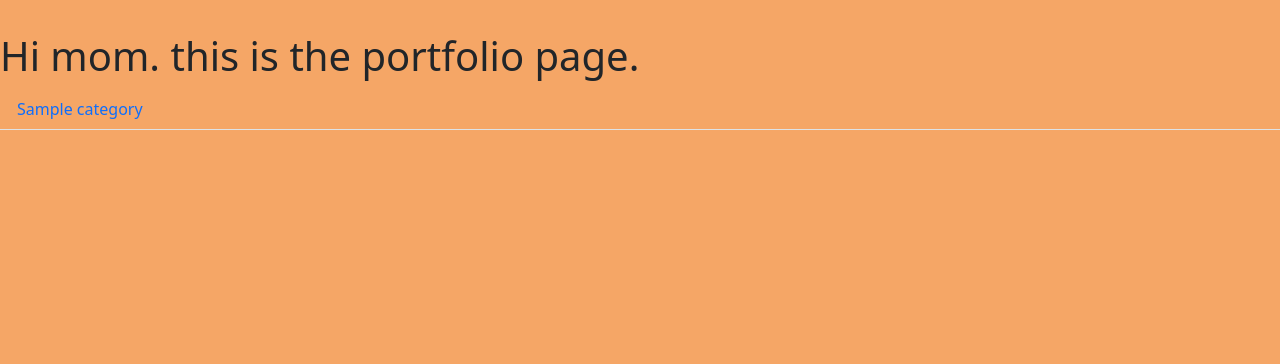
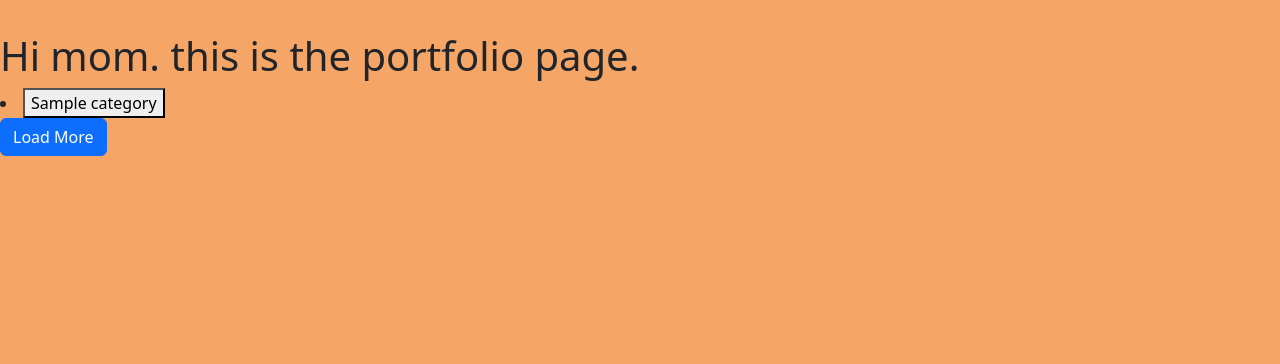
Before and after one commit to loganhuber/whats-your-medium, a Flask app: page /portfolio in a window 1280 px wide. Shown: the part 56-420 px from the top of the page. Run offline with Flask 3, Linux system fonts and the light colour scheme; tables that the repository leaves empty hold one stand-in row (values such as "Sample post"); some libraries are stand-ins or nearby versions; some web fonts are replaced.

Commit message:
chore/portfolio front end properly fetching more images when requested. btw I hate javascript

```diff
--- a/routes.py
+++ b/routes.py
@@ -96,7 +96,8 @@
             )
 
         return jsonify({
-            "html" : html
+            "html" : html,
+            "count" : len(images)
         })
 
 
--- a/static/javascript/portfolio.js
+++ b/static/javascript/portfolio.js
@@ -1,63 +1,41 @@
-document.addEventListener('DOMContentLoaded', function() {
-    openSelectedCategory()
-    loadImgs()
+// this script handles all the image stuff on portfolio.html
 
-    document.addEventListener('click', e => openModalOnImageClick(e))
+// elements
+const modal = document.getElementById('modal-center');
+const modalImage = document.getElementById('modal-image');
+const modalTitle = document.getElementById('modal-title');
+const container = document.querySelector('.masonry-container')
+const loadBtn = document.querySelector('.load-more-btn');
 
-    function initMasonry(container) {
-        imagesLoaded(container, function() {
-            new Masonry(container, {
-                percentPosition: true,
-                itemSelector: '.portfolio-image-container'
-            });
-        });
-    }
+// paired with getMoreImages to choose how many more pictures to grab
+const offsets = {} // example {current_id:10}
 
-    // Initialize masonry for all containers after images load
-    const masonryContainers = document.querySelectorAll('.masonry-container');
-    masonryContainers.forEach(container => {
-        initMasonry(container);
-    });
+// grabs the image and description for the modal
+function handleModal(e) {
+    const link = e.target.closest(".img-link")
+    if (!link) return;
+    const imgSrc = link.getAttribute('data-img-src');
+    const description = link.getAttribute('data-img-description');
+    console.log("description:", description);
+    modalImage.src = imgSrc;
+    const modalDescription = document.getElementById('modal-description');
+    modalDescription.textContent = description;
+}
 
-    // Reinitialize masonry when tabs are shown
-    const tabElements = document.querySelectorAll('button[data-bs-toggle="tab"]');
-    tabElements.forEach(tab => {
-        tab.addEventListener('shown.bs.tab', function (event) {
-            const targetId = event.target.getAttribute('data-bs-target');
-            const targetContainer = document.querySelector(targetId + ' .masonry-container');
-            if (targetContainer) {
-                initMasonry(targetContainer);
-            }
+// handles the bootstrap masonry layout
+function initMasonry(container) {
+    imagesLoaded(container, function() {
+        new Masonry(container, {
+            percentPosition: true,
+            itemSelector: '.portfolio-image-container'
         });
     });
+}
 
-
-    const offsets = {}
-
-    const loadBtns = document.querySelectorAll(".load-more-btn")
-    loadBtns.forEach((btn) => {
-        btn.addEventListener('click', async () => {
-            const category_id = btn.dataset.categoryId;
-            offsets[category_id] = 2
-            const response = await fetch(
-                `portfolio/load-more?category_id=${category_id}&offset=${offsets[category_id]}`
-            )
-            const data = await response.json()
-            // console.log(data)
-            const container = document.querySelector(`.masonry-container[data-category-id="${category_id}"]`)
-
-            container.insertAdjacentHTML('beforeend', data.html)
-            offsets[category_id] += 2
-            initMasonry(container)
-            loadImgs()
-        })
-    })
-});
-
-
+// page starts with low rez placeholders
+// after page loads this swaps for the real image
 function loadImgs() {
   const imgs = document.querySelectorAll('.portfolio-image');
-
   imgs.forEach((img) => {
     const show = () => {
       requestAnimationFrame(() => {
@@ -73,34 +51,33 @@
   });
 }
 
-// Function to open modal when an image is clicked
-function openModalOnImageClick(e) {
-    // e.preventDefault();
-    const modal = document.getElementById('modal-center');
-    const modalImage = document.getElementById('modal-image');
-    const modalTitle = document.getElementById('modal-title');
+// aka -- load more button
+async function getMoreImages() {
+    const categoryId = loadBtn.dataset.categoryId;
 
-    const link = e.target.closest('.img-link');
+    if (!offsets[categoryId]) {
+        offsets[categoryId] = 2;
+    }
 
-    if (!link) return;
+    const response = await fetch(
+        `portfolio/load-more?category_id=${categoryId}&offset=${offsets[categoryId]}`
+    );
+    const data = await response.json();
+    const container = document.querySelector(`.masonry-container[data-category-id="${categoryId}"]`);
 
-    const imgSrc = link.getAttribute('data-img-src');
-    console.log(imgSrc)
-    // const imgTitle = link.getAttribute('data-img-title');
-    const description = link.getAttribute('data-img-description');
-    console.log("description:", description);
-    modalImage.src = imgSrc;
-    // modalTitle.textContent = imgTitle;
-    const modalDescription = document.getElementById('modal-description');
-    modalDescription.textContent = description;
+    container.insertAdjacentHTML('beforeend', data.html);
+    if (offsets[categoryId] > data.count) loadBtn.style.display = 'none';
+    offsets[categoryId] += 2;
 
-}
+    initMasonry(container);
+    loadImgs();
+};
 
-function openSelectedCategory() {
-    const params = new URLSearchParams(window.location.search);
-    const selected = params.get("category_id");
-    console.log(selected)
-    const btn = document.querySelector(`.portfolio-btn[data-bs-target='#cat-${selected}']`)
-    if (!btn) return;
-    if (selected) btn.click();
-}
+// event listeners
+loadBtn.addEventListener('click', getMoreImages);
+// heads up for future you:
+// the bootstrap navbar doesn't like when you e.target.closest to many things
+document.addEventListener("DOMContentLoaded", () => {
+    loadImgs()
+    document.addEventListener('click', handleModal)
+});
--- a/templates/public/base.html
+++ b/templates/public/base.html
@@ -27,7 +27,7 @@
                     <a class="nav-link" href="{{url_for('contact') }}">Contact</a>
                 </li>
                 <li class="nav-item dropdown">
-                    <a class="nav-link dropdown-toggle" href="#" role="button" data-bs-toggle="dropdown" aria-expanded="false">
+                    <a class="nav-link dropdown-toggle" role="button" data-bs-toggle="dropdown" aria-expanded="false">
                         Portfolio
                     </a>
                     <ul class="dropdown-menu">
@@ -46,8 +46,6 @@
         <ul class="navbar-nav mb-2 mb-lg-0 me-5">
                 <li class="nav-item"><a target="_blank" href="https://www.instagram.com/whatsyour.medium/" class="fa fa-instagram nav-link link-light" style="font-size: x-large;"></a></li>
             </ul>
-
-        </div>
     </nav>
 </header>
 <body>
@@ -63,6 +61,5 @@
 
     </div>
 </footer>
-<script src="{{ url_for('static', filename='javascript/main.js') }}"></script>
  <script src="https://cdn.jsdelivr.net/npm/bootstrap@5.3.8/dist/js/bootstrap.bundle.min.js" integrity="sha384-FKyoEForCGlyvwx9Hj09JcYn3nv7wiPVlz7YYwJrWVcXK/BmnVDxM+D2scQbITxI" crossorigin="anonymous"></script>
 </html>
--- a/templates/public/portfolio.html
+++ b/templates/public/portfolio.html
@@ -4,7 +4,7 @@
 
 {% block body %}
 <!-- Modal -->
-<div class="modal fade" id="modal-center" tabindex="-1" aria-labelledby="modalCenterTitle" aria-hidden="true">
+<div class="modal fade" id="modal-center" tabindex="-1" aria-labelledby="modalCenterTitle" >
   <div class="modal-dialog modal-dialog-centered">
     <div class="modal-content">
       <div class="modal-header">
@@ -32,27 +32,34 @@
 
     <h1>Hi mom. this is the portfolio page.</h1>
     <nav>
-  <div class="nav nav-tabs" id="nav-tab" role="tablist">
+  <div  role="tablist">
     {% for cat in categories %}
 
-      <button class="nav-link portfolio-btn" id="nav-{{ cat.id }}-tab" data-bs-toggle="tab" data-bs-target="#cat-{{ cat.id }}" type="button" role="tab" aria-controls="cat-{{ cat.id }}" aria-selected="true">{{ cat.category_name }}</button>
+      <li  role="presentation">
+        <a href="{{ url_for('portfolio', category_id=cat.id) }}">
+
+          <button class="portfolio-btn" id="nav-{{ cat.id }}-tab" data-category-id="{{ cat.id }}" data-bs-toggle="tab" data-bs-target="#cat-{{ cat.id }}" type="button" aria-controls="cat-{{ cat.id }}" aria-selected="true">
+              {{ cat.category_name }}
+          </button>
+        </a>
+        </li>
 
     {% endfor %}
   </div>
 </nav>
-<div class="tab-content" id="nav-tabContent">
-    {% for cat in categories %}
-    <div class="tab-pane fade" id="cat-{{ cat.id }}" role="tabpanel" aria-labelledby="nav-{{ cat.id }}-tab">
+<div class="portfolio-content">
+
+    <div class="" id="cat-{{ selected_category }}" aria-labelledby="nav-{{ selected_category }}-tab">
       <div class="container align-items-center">
-        <div class="row masonry-container" data-category-id="{{ cat.id }}">
+        <div class="row masonry-container" data-category-id="{{ selected_category }}">
 
               {% include 'public/components/image-card.html' %}
 
         </div>
       </div>
-      <button class="btn btn-primary load-more-btn" data-category-id="{{ cat.id }}">Load More</button>
+      <button class="btn btn-primary load-more-btn" data-category-id="{{ selected_category }}">Load More</button>
     </div>
-    {% endfor %}
+
 </div>
 </main>
 <script src="{{ url_for('static', filename='javascript/portfolio.js') }}"></script>
```
